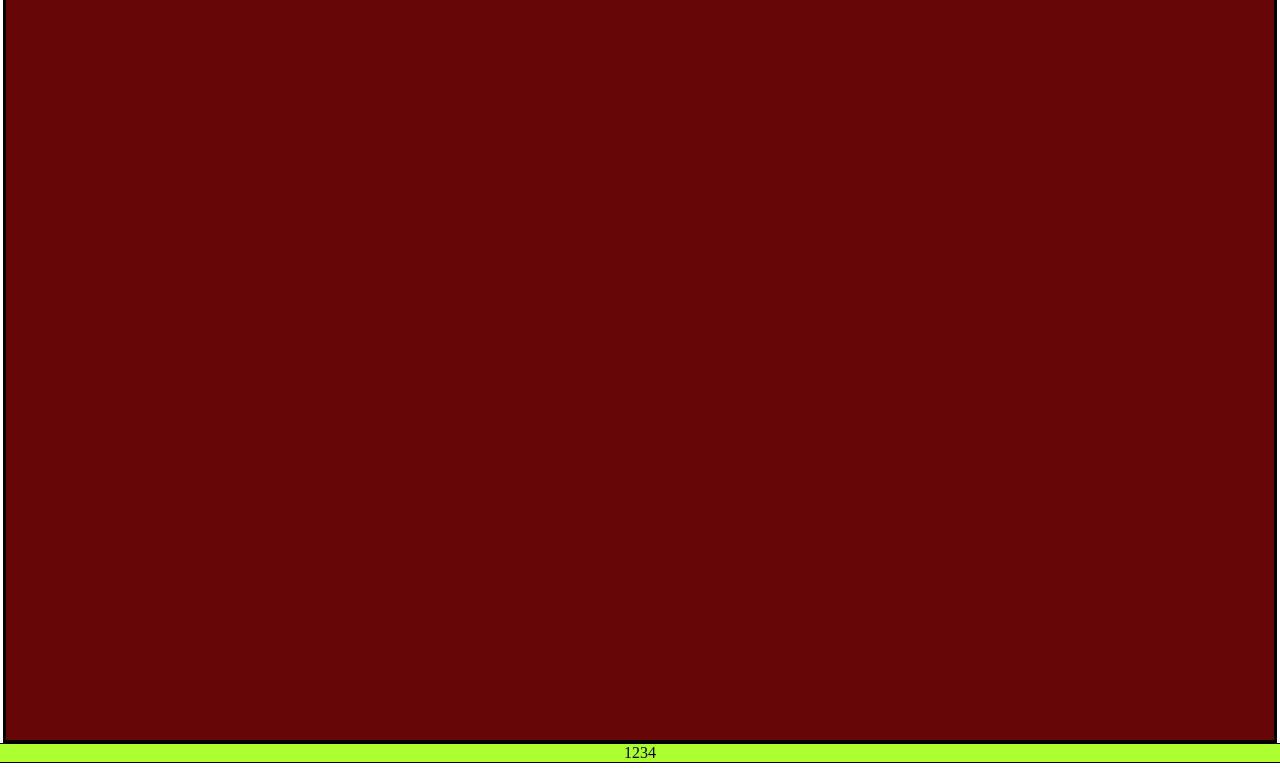
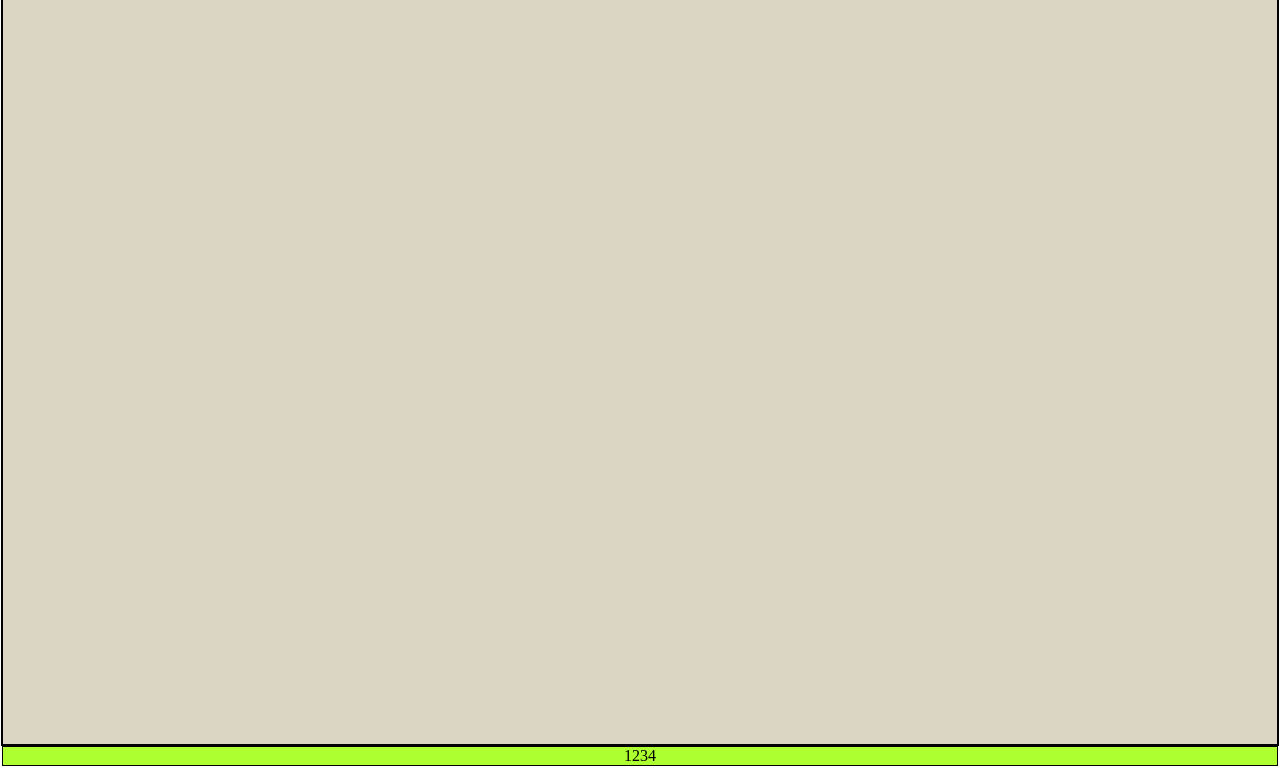
Before and after one commit to ender805/rose, a plain HTML site: page index.html in a window 1280 px wide. Shown: the part 37-806 px from the top of the page. Drawn offline with Linux system fonts and the light colour scheme.

Commit message:
small adjustments still the same

```diff
--- a/assets/style/style.css
+++ b/assets/style/style.css
@@ -9,7 +9,7 @@ body {
       flex-direction:column;
       align-items: center;
       height:100vh;
-      margin:0; }
+      margin:3px; }
 
 
 
@@ -33,14 +33,14 @@ header {
 
 /* main content */
 main {
-      width:99%;
+      width:100%;
       height:100%;
       display: flex;
       justify-content: center;
       flex-direction:row;
       align-items: center;
-      background-color:rgb(102, 6, 6);
-      border:3px solid black;
+      background-color:rgba(102, 84, 6, 0.24);
+      border:2px solid black;
 }
 
 
```
Also changed, not shown: index.html (+3 -0 lines).
